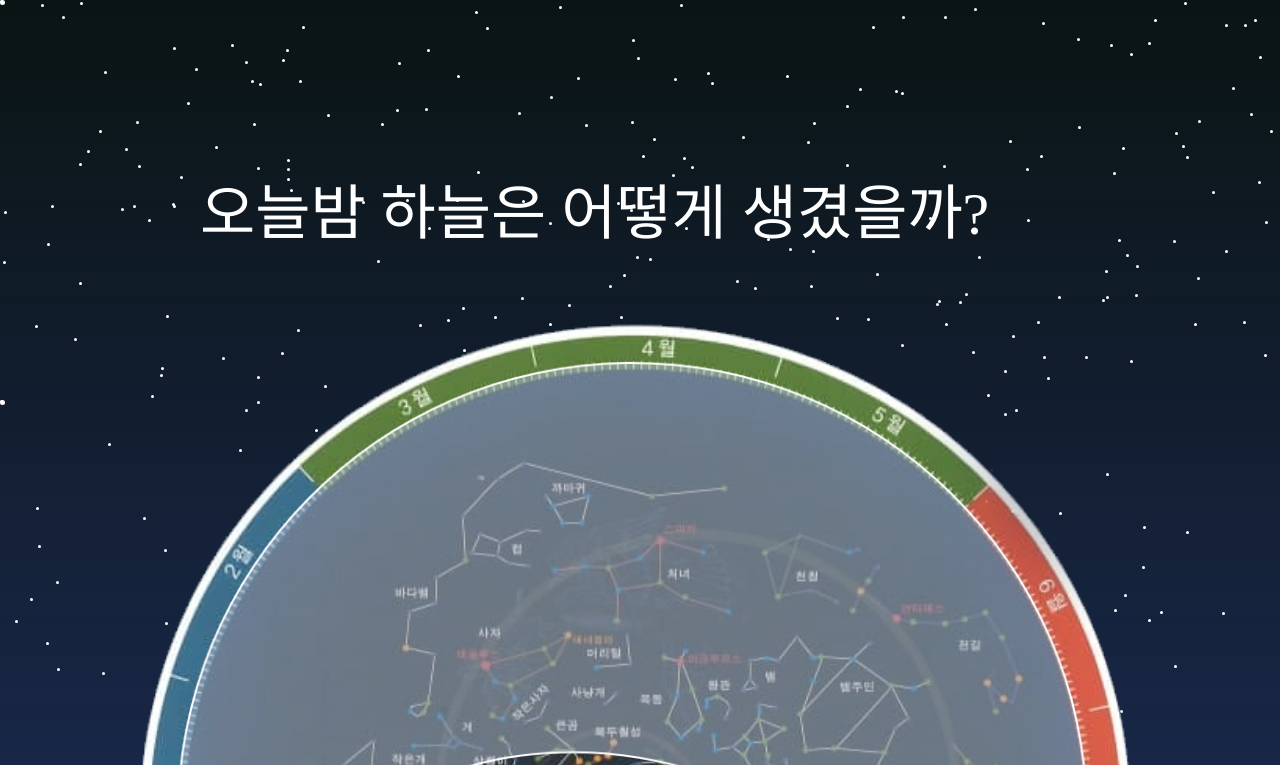
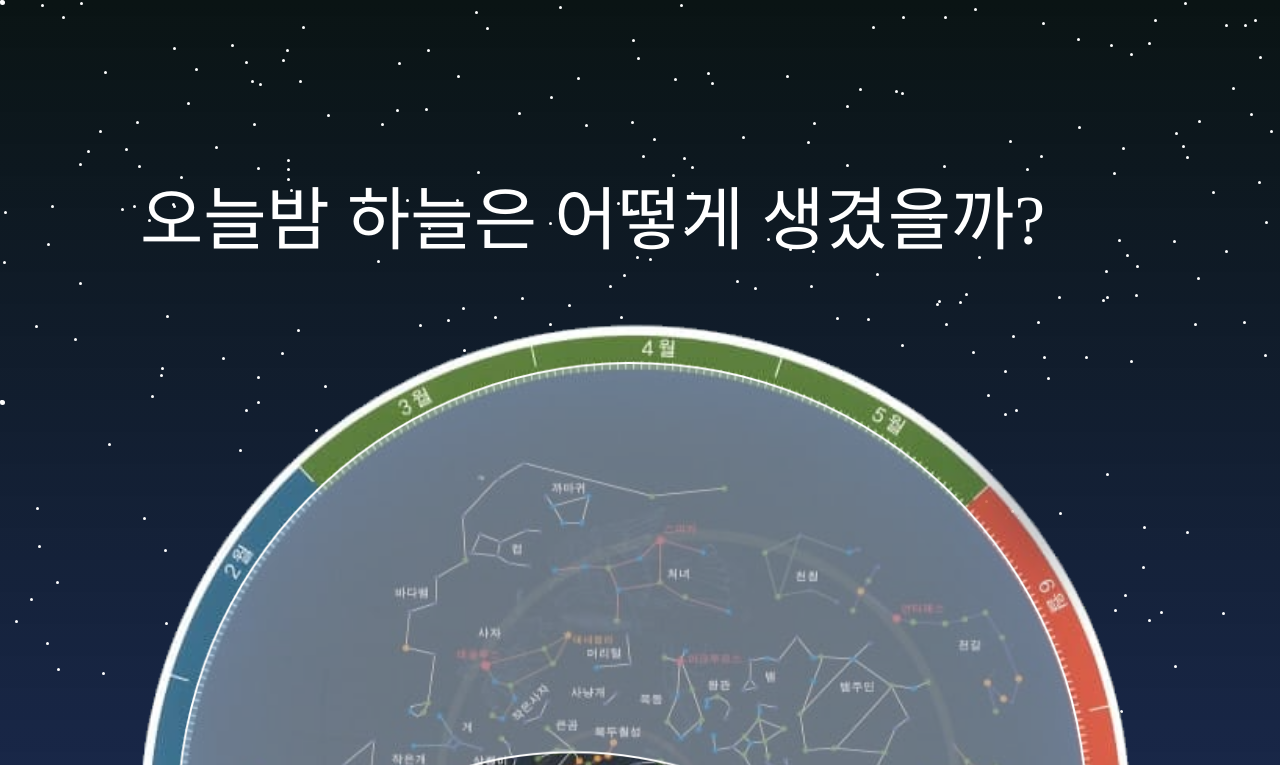
Before and after one commit to MysteLee1125/star, a plain HTML site: page star.html in a window 1280 px wide. Shown: the top 765 px of the page. Drawn offline with nearby package versions, Linux system fonts and the light colour scheme.

Commit message:
Update style.css

```diff
--- a/style.css
+++ b/style.css
@@ -13,9 +13,9 @@ body{
   position:absolute;
   top:10%;
   left:50%;
-  width:880px;
+  width:1000px;
   color:white;
-  font-size: 60px;
+  font-size: 68.8px;
   transform:translate(-50%);
   z-index: 5
 }
```
